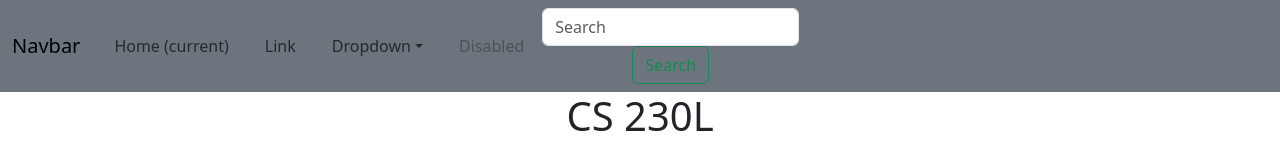
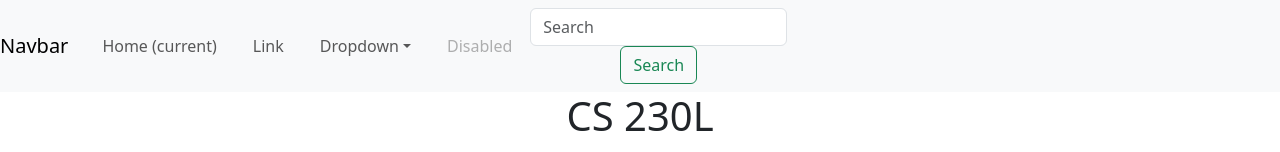
Before and after one commit to cwm00004/CSLab, a React (Create React App) app: page / in a window 1280 px wide. Shown: the top 152 px of the page. Built offline with nearby package versions, Linux system fonts and the light colour scheme.

Commit message:
fixedNavMaybe

```diff
--- a/src/Navbar.js
+++ b/src/Navbar.js
@@ -1,9 +1,12 @@
 import React from 'react';
 
 const Navbar = () => {
+  const navbarStyle = {
+    width: '18rem'
+  };
+
   return (
-    <nav className="navbar navbar-expand-lg navbar-light bg-secondary">
-      <div className="container-fluid">
+    <nav className="navbar navbar-expand-lg navbar-light bg-light">
       <a className="navbar-brand" href="#">Navbar</a>
       <button className="navbar-toggler" type="button" data-toggle="collapse" data-target="#navbarSupportedContent" aria-controls="navbarSupportedContent" aria-expanded="false" aria-label="Toggle navigation">
         <span className="navbar-toggler-icon"></span>
@@ -37,7 +40,6 @@ const Navbar = () => {
           <button className="btn btn-outline-success my-2 my-sm-0" type="submit">Search</button>
         </form>
       </div>
-      </div>
     </nav>
   );
 }
```
Lines whose indentation alone changed are shown as unchanged.
